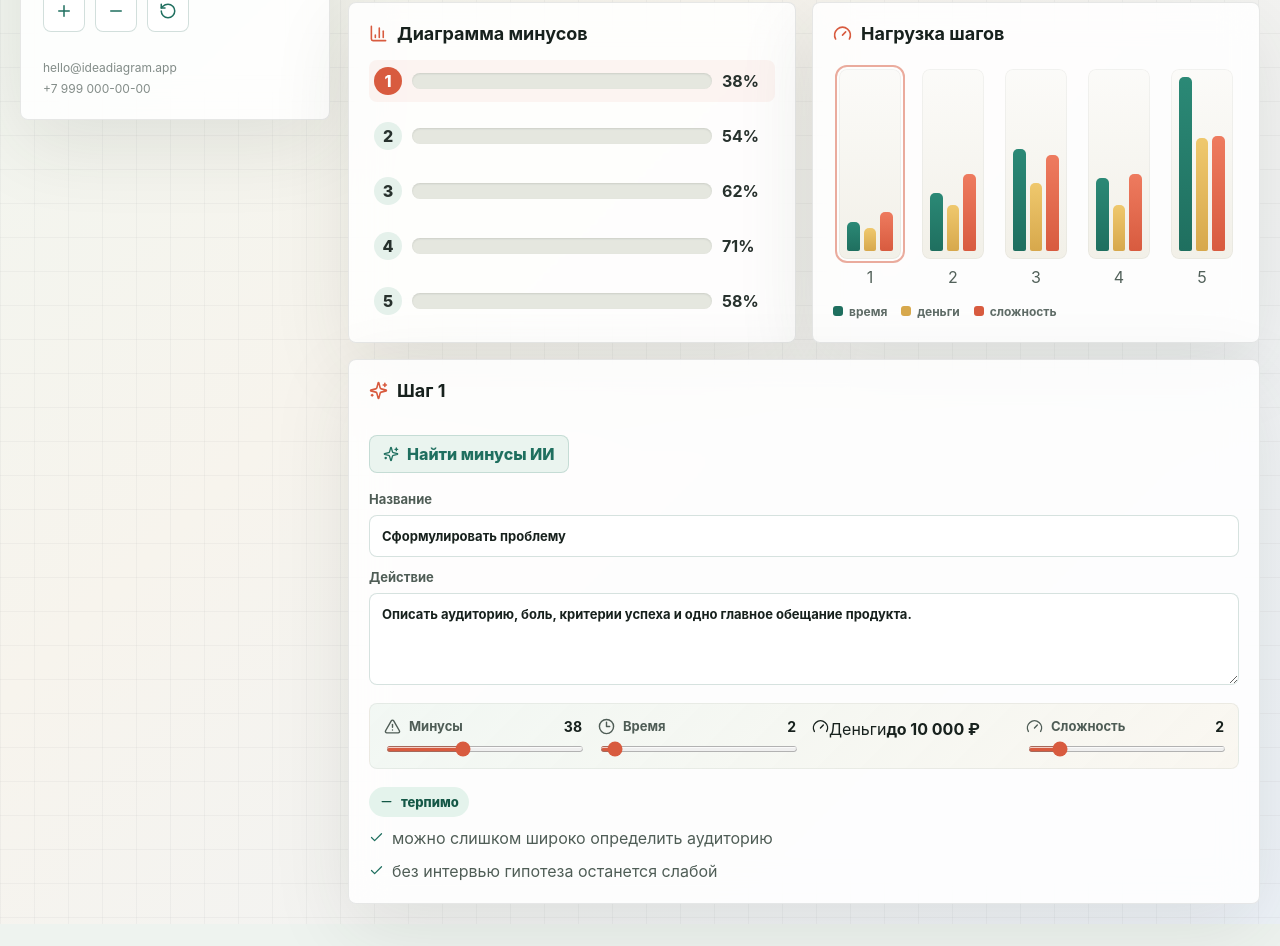
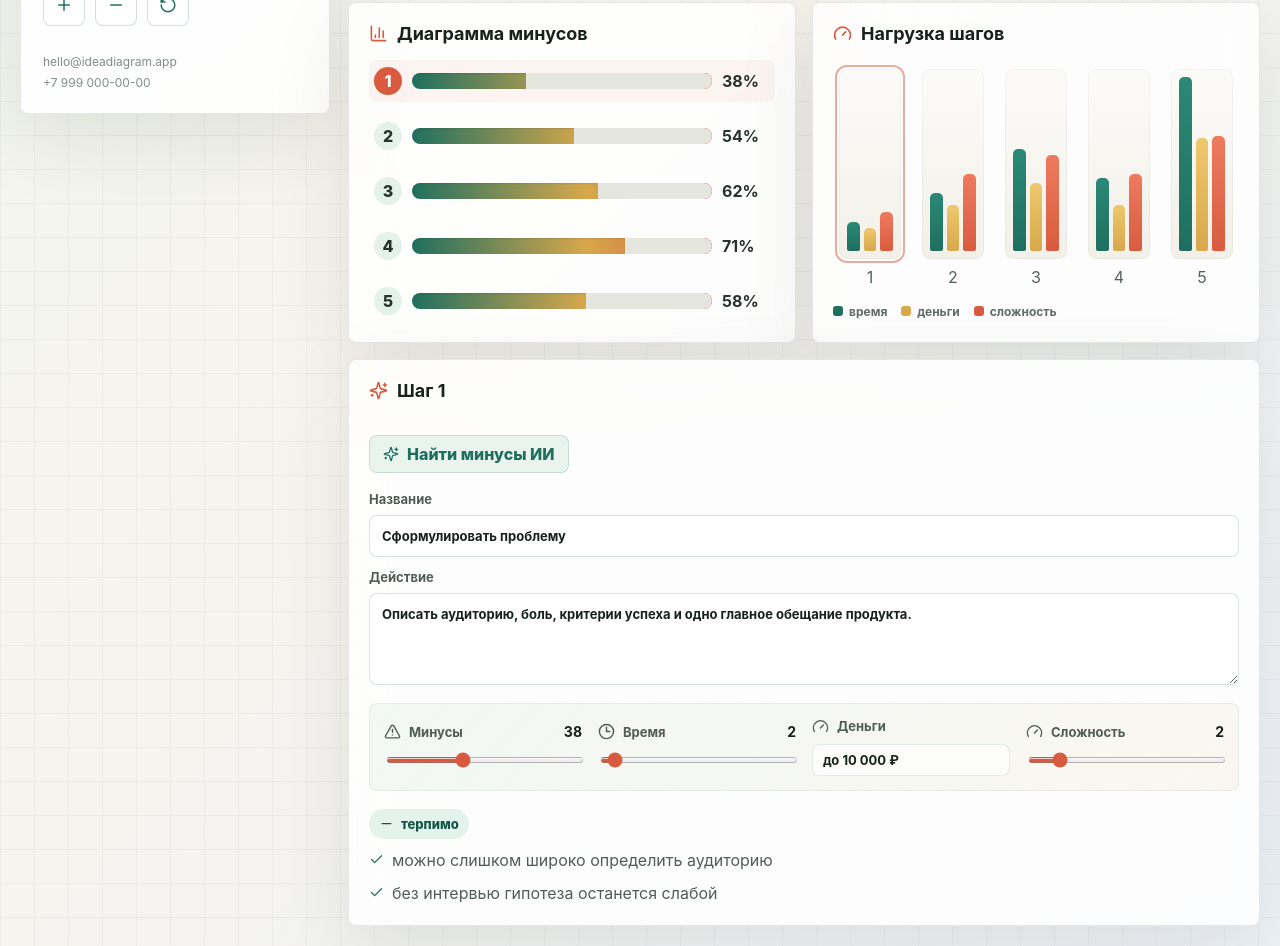
Before and after one commit to selfnesss/ideadiagram, a React (Vite) app: page / in a window 1280 px wide. Shown: the part 680-1626 px from the top of the page. Before the commit the page ends 1604 px from the top, so only its background shows below. Built offline with nearby package versions, Linux system fonts and the light colour scheme.

Commit message:
Update styles.css

```diff
--- a/src/styles.css
+++ b/src/styles.css
@@ -204,36 +204,6 @@ textarea:focus {
   box-shadow: 0 20px 54px rgba(35, 49, 43, 0.12);
 }
 
-.category-tabs {
-  display: grid;
-  grid-template-columns: repeat(auto-fit, minmax(92px, 1fr));
-  gap: 7px;
-}
-
-.category-tabs button {
-  min-height: 34px;
-  padding: 0 9px;
-  border: 1px solid rgba(31, 111, 95, 0.14);
-  border-radius: 8px;
-  color: var(--muted);
-  background: rgba(255, 255, 255, 0.82);
-  font-size: 12px;
-  font-weight: 800;
-  white-space: nowrap;
-  transition: background 0.18s ease, border-color 0.18s ease, color 0.18s ease, transform 0.18s ease;
-}
-
-.category-tabs button:hover {
-  transform: translateY(-1px);
-  border-color: rgba(31, 111, 95, 0.28);
-}
-
-.category-tabs button.active {
-  border-color: rgba(31, 111, 95, 0.38);
-  color: #ffffff;
-  background: var(--green);
-}
-
 .prompt-box {
   display: grid;
   grid-template-columns: minmax(0, 1fr) auto;
@@ -304,6 +274,13 @@ textarea:focus {
   margin-left: auto;
   color: var(--ink);
   font-size: 14px;
+}
+
+.money-control input[type="number"] {
+  min-height: 36px;
+  padding: 0 10px;
+  border-color: rgba(31, 111, 95, 0.16);
+  font-weight: 800;
 }
 
 input[type="range"] {
@@ -744,18 +721,22 @@ h2 {
 }
 
 .bar-track {
+  position: relative;
   height: 16px;
   overflow: hidden;
   border-radius: 999px;
-  background: #e5e7df;
+  background:
+    linear-gradient(90deg, var(--green) 0%, var(--gold) 58%, var(--red) 100%);
   box-shadow: inset 0 1px 2px rgba(23, 33, 29, 0.12);
 }
 
-.bar-fill {
+.bar-mask {
+  position: absolute;
+  top: 0;
+  right: 0;
   height: 100%;
-  border-radius: inherit;
-  background: linear-gradient(90deg, var(--green), var(--gold) 58%, var(--red));
-  box-shadow: inset 0 1px 0 rgba(255, 255, 255, 0.36);
+  border-radius: 0 999px 999px 0;
+  background: #e5e7df;
 }
 
 .load-chart {
@@ -881,6 +862,32 @@ h2 {
   border-radius: 8px;
   border: 1px solid rgba(23, 33, 29, 0.06);
   background: linear-gradient(135deg, rgba(239, 246, 241, 0.82), rgba(249, 246, 239, 0.9));
+}
+
+.budget-readout {
+  display: grid;
+  gap: 9px;
+}
+
+.budget-readout span {
+  display: flex;
+  align-items: center;
+  gap: 8px;
+  color: #4f5d56;
+  font-size: 13px;
+  font-weight: 700;
+}
+
+.budget-readout strong {
+  display: flex;
+  min-height: 32px;
+  align-items: center;
+  padding: 0 10px;
+  border: 1px solid rgba(31, 111, 95, 0.12);
+  border-radius: 8px;
+  color: var(--ink);
+  background: rgba(255, 255, 255, 0.68);
+  font-size: 13px;
 }
 
 .cons-list {
```
